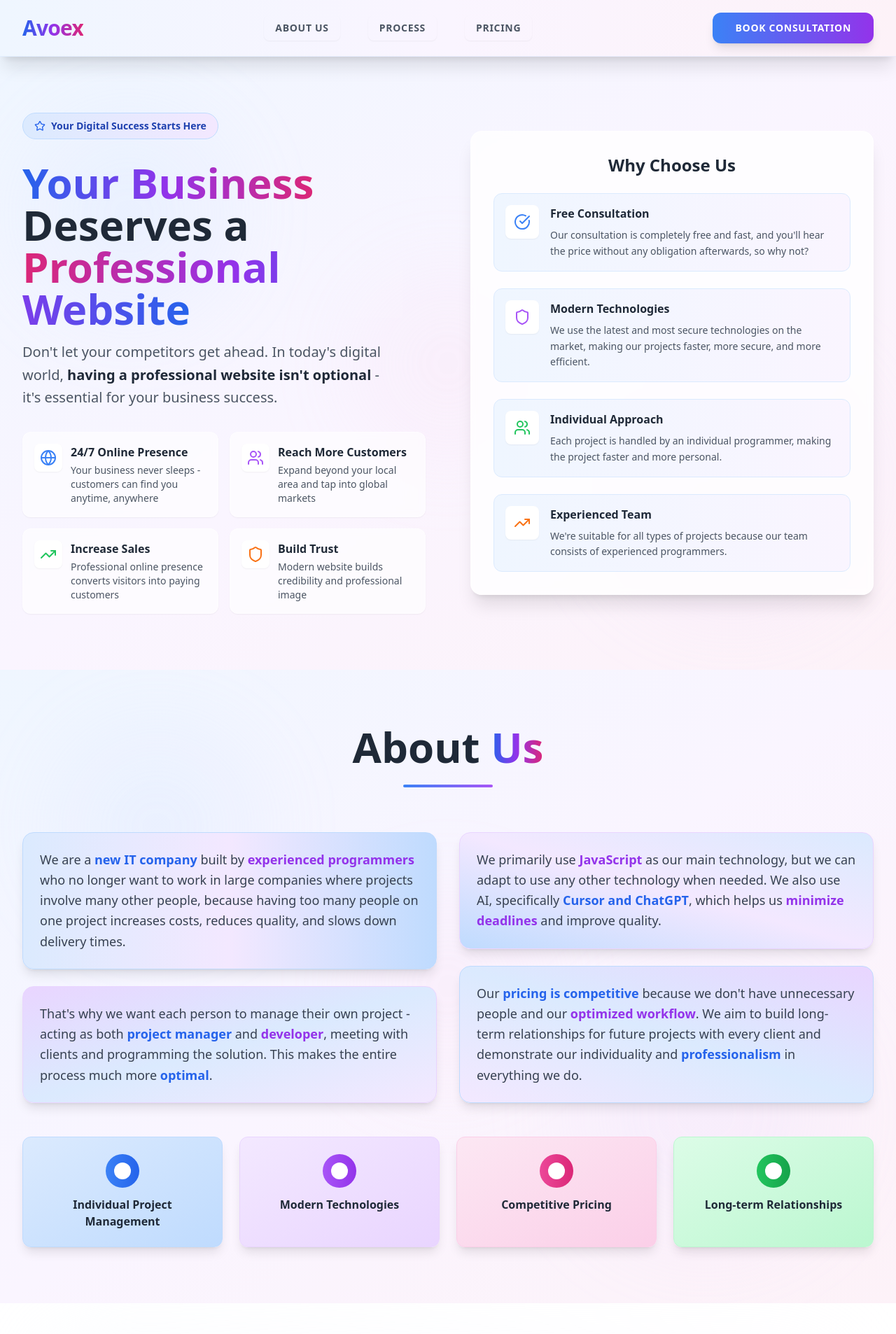
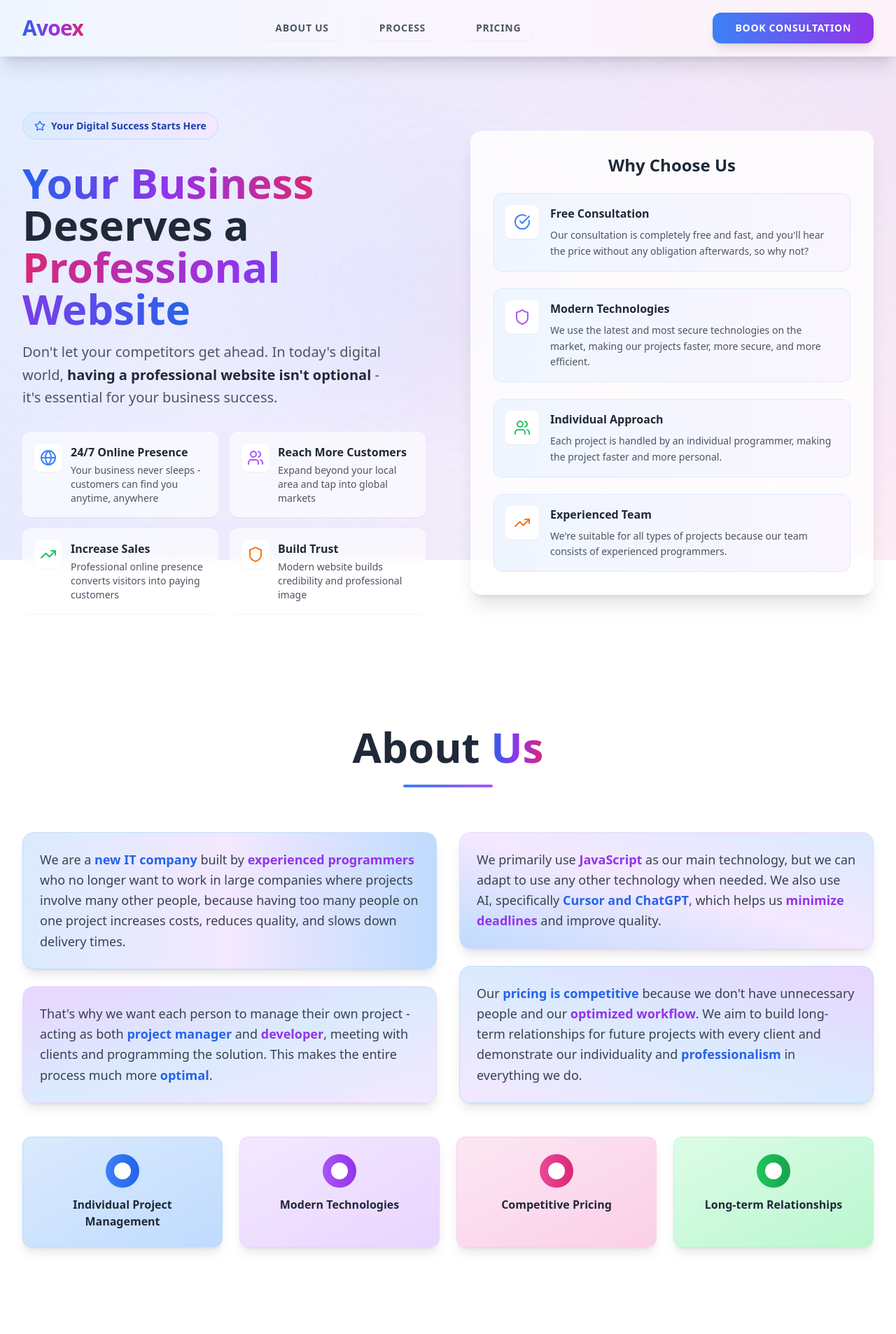
Before and after one commit to Angelvalkov2003/Avoex_frontend, a React (Vite) app: page / in a window 1280 px wide. Shown: the top 1906 px of the page at 70% size. Built offline with nearby package versions, Linux system fonts and the light colour scheme.

Commit message:
background

```diff
--- a/src/App.jsx
+++ b/src/App.jsx
@@ -8,14 +8,38 @@ import TermsOfService from "./pages/TermsOfService"
 
 const App = () => {
   return (
-        <div className="relative h-full w-full">
-      <div className="absolute inset-0 -z-10 h-full w-full items-center px-5 py-24 [background:radial-gradient(125%_125%_at_50%_10%,#FFF_60%,#5768FF_100%)]" />
+    <div className="min-h-screen relative overflow-hidden">
+      {/* Visible and interesting gradient background covering entire site */}
+      <div className="fixed inset-0 -z-10">
+        {/* Main visible gradient background */}
+        <div className="absolute inset-0 bg-gradient-to-br from-blue-100/80 via-purple-100/70 to-pink-100/80"></div>
+
+        {/* More visible animated overlays */}
+        <div className="absolute inset-0 bg-gradient-to-tr from-cyan-200/40 via-transparent to-rose-200/40 animate-pulse"></div>
+        <div className="absolute inset-0 bg-gradient-to-bl from-indigo-200/30 via-transparent to-fuchsia-200/30 animate-pulse delay-2000"></div>
+
+        {/* More visible floating gradient orbs */}
+        <div className="absolute top-1/4 left-1/4 w-96 h-96 bg-gradient-to-r from-blue-200/50 to-purple-200/50 rounded-full blur-3xl animate-pulse"></div>
+        <div className="absolute bottom-1/4 right-1/4 w-80 h-80 bg-gradient-to-r from-pink-200/50 to-rose-200/50 rounded-full blur-3xl animate-pulse delay-1500"></div>
+        <div className="absolute top-1/2 left-1/2 transform -translate-x-1/2 -translate-y-1/2 w-64 h-64 bg-gradient-to-r from-cyan-200/40 to-pink-200/40 rounded-full blur-3xl animate-pulse delay-3000"></div>
+
+        {/* Additional visible layers for depth */}
+        <div className="absolute top-1/3 right-1/3 w-72 h-72 bg-gradient-to-r from-violet-200/35 to-blue-200/35 rounded-full blur-3xl animate-pulse delay-4000"></div>
+        <div className="absolute bottom-1/3 left-1/3 w-88 h-88 bg-gradient-to-r from-rose-200/35 to-pink-200/35 rounded-full blur-3xl animate-pulse delay-5000"></div>
+
+        {/* More visible pattern overlay */}
+        <div className="absolute inset-0 bg-gradient-to-r from-transparent via-white/8 to-transparent"></div>
+        <div className="absolute inset-0 bg-gradient-to-b from-transparent via-white/5 to-transparent"></div>
+      </div>
+
+      <div className="relative z-10">
         <Routes>
           <Route path="/" element={<HomePage />} />
           <Route path="/privacy-policy" element={<PrivacyPolicy />} />
           <Route path="/terms-of-service" element={<TermsOfService />} />
         </Routes>
       </div>
+    </div>
   )
 }
 
--- a/src/components/AboutUs.jsx
+++ b/src/components/AboutUs.jsx
@@ -4,16 +4,10 @@ const AboutUs = () => {
   return (
     <section
       id="about"
-      className="py-20 bg-gradient-to-br from-blue-50 via-purple-50 to-pink-50 relative overflow-hidden"
+      className="py-20"
     >
-      {/* Animated background elements */}
-      <div className="absolute inset-0">
-        <div className="absolute top-20 left-20 w-72 h-72 bg-blue-200/30 rounded-full blur-3xl animate-pulse"></div>
-        <div className="absolute bottom-20 right-20 w-96 h-96 bg-purple-200/30 rounded-full blur-3xl animate-pulse delay-1000"></div>
-        <div className="absolute top-1/2 left-1/2 transform -translate-x-1/2 -translate-y-1/2 w-64 h-64 bg-pink-200/30 rounded-full blur-3xl animate-pulse delay-500"></div>
-      </div>
 
-      <div className="max-w-7xl mx-auto px-4 sm:px-6 lg:px-8 relative z-10">
+      <div className="max-w-7xl mx-auto px-4 sm:px-6 lg:px-8">
         {/* Section title */}
         <div className="text-center mb-16">
           <h2 className="text-5xl lg:text-6xl font-bold text-gray-800 mb-6">
--- a/src/components/ConsultationForm.jsx
+++ b/src/components/ConsultationForm.jsx
@@ -157,11 +157,9 @@ const ConsultationForm = () => {
   return (
     <div className="max-w-4xl mx-auto">
       <div className="relative">
-        {/* Background decoration */}
-        <div className="absolute inset-0 bg-gradient-to-r from-blue-500/10 via-purple-500/10 to-pink-500/10 rounded-3xl blur-3xl"></div>
 
         {/* Main form card */}
-        <div className="relative card bg-gradient-to-br from-white/95 to-blue-50/95 backdrop-blur-sm shadow-2xl border border-white/20 rounded-3xl overflow-hidden">
+        <div className="relative card bg-white shadow-2xl border border-gray-200 rounded-3xl overflow-hidden">
           {/* Header section */}
           <div className="bg-gradient-to-r from-blue-600 via-purple-600 to-pink-600 p-8 text-white relative overflow-hidden">
             <div className="absolute inset-0 bg-black/10"></div>
--- a/src/components/PersuasionHero.jsx
+++ b/src/components/PersuasionHero.jsx
@@ -50,12 +50,7 @@ const PersuasionHero = () => {
 
   return (
     <section className="relative min-h-screen flex items-center justify-center overflow-hidden">
-      {/* Background with animated elements */}
-      <div className="absolute inset-0 bg-gradient-to-br from-blue-50 via-purple-50 to-pink-50">
-        <div className="absolute top-20 left-10 w-72 h-72 bg-blue-200/30 rounded-full blur-3xl animate-pulse"></div>
-        <div className="absolute bottom-20 right-10 w-96 h-96 bg-purple-200/30 rounded-full blur-3xl animate-pulse delay-1000"></div>
-        <div className="absolute top-1/2 left-1/2 transform -translate-x-1/2 -translate-y-1/2 w-64 h-64 bg-pink-200/30 rounded-full blur-3xl animate-pulse delay-500"></div>
-      </div>
+      {/* Transparent background to show global gradient */}
 
       <div className="relative z-10 max-w-7xl mx-auto px-4 sm:px-6 lg:px-8 py-20">
         <div className="grid lg:grid-cols-2 gap-16 items-center">
--- a/src/components/Pricing.jsx
+++ b/src/components/Pricing.jsx
@@ -118,13 +118,8 @@ const Pricing = () => {
   ];
 
   return (
-    <section id="pricing" className="py-20 bg-gradient-to-br from-gray-50 via-blue-50 to-purple-50 relative overflow-hidden">
-      {/* Background decoration */}
-      <div className="absolute inset-0 bg-gradient-to-br from-blue-100/20 via-purple-100/20 to-pink-100/20"></div>
-      <div className="absolute top-10 left-10 w-32 h-32 bg-blue-200/30 rounded-full blur-3xl"></div>
-      <div className="absolute bottom-10 right-10 w-40 h-40 bg-purple-200/30 rounded-full blur-3xl"></div>
-
-      <div className="max-w-7xl mx-auto px-4 sm:px-6 lg:px-8 relative">
+    <section id="pricing" className="py-20">
+      <div className="max-w-7xl mx-auto px-4 sm:px-6 lg:px-8">
         {/* Section header */}
         <div className="text-center mb-16">
           <h2 className="text-4xl lg:text-5xl font-bold bg-gradient-to-r from-blue-600 via-purple-600 to-pink-600 bg-clip-text text-transparent mb-4">
--- a/src/components/WorkProcessTree.jsx
+++ b/src/components/WorkProcessTree.jsx
@@ -1,7 +1,6 @@
 import React from "react";
 
 const WorkProcessTree = () => {
-
   const processSteps = [
     {
       id: 1,
@@ -51,9 +50,8 @@ const WorkProcessTree = () => {
   ];
 
   return (
-    <div className="max-w-6xl mx-auto mb-8 px-4 relative">
-      {/* Background decoration */}
-      <div className="absolute inset-0 bg-gradient-to-br from-blue-50/30 via-purple-50/20 to-pink-50/30 rounded-3xl blur-3xl -z-10"></div>
+    <div className="py-20">
+      <div className="max-w-6xl mx-auto px-4">
 
       <div className="text-center mb-12 relative">
         <div className="inline-block relative">
@@ -110,14 +108,18 @@ const WorkProcessTree = () => {
 
       {/* Desktop layout */}
       <div className="hidden lg:block relative">
-        {/* Main vertical connector line with proper gradient */}
-        <div className="absolute left-1/2 transform -translate-x-1/2 w-2 bg-gradient-to-b from-blue-300 via-purple-300 to-pink-300 h-full rounded-full shadow-lg"></div>
-        <div className="absolute left-1/2 transform -translate-x-1/2 w-1 bg-gradient-to-b from-blue-200 via-purple-200 to-pink-200 h-full rounded-full"></div>
+        {/* Enhanced tree trunk/connector line with glow */}
+        <div className="absolute left-1/2 transform -translate-x-1/2 w-2 bg-gradient-to-b from-blue-300 via-purple-300 to-emerald-300 h-full rounded-full shadow-lg"></div>
+        <div className="absolute left-1/2 transform -translate-x-1/2 w-1 bg-gradient-to-b from-blue-200 via-purple-200 to-emerald-200 h-full rounded-full"></div>
 
         {/* Process steps */}
         <div className="space-y-12">
           {processSteps.map((step, index) => (
             <div key={step.id} className="relative group">
+              {/* Enhanced step connector line to next step */}
+              {index < processSteps.length - 1 && (
+                <div className="absolute left-1/2 transform -translate-x-1/2 w-2 bg-gradient-to-b from-gray-300 to-gray-400 h-12 top-20 z-0 rounded-full shadow-lg"></div>
+              )}
 
               {/* Step content */}
               <div className={`relative z-10 flex items-center ${index % 2 === 0 ? 'flex-row' : 'flex-row-reverse'}`}>
@@ -171,6 +173,7 @@ const WorkProcessTree = () => {
           <div className="w-2 h-2 bg-gradient-to-r from-blue-400 to-purple-400 rounded-full animate-ping"></div>
         </div>
       </div>
+      </div>
     </div>
   );
 };
--- a/src/pages/PrivacyPolicy.jsx
+++ b/src/pages/PrivacyPolicy.jsx
@@ -90,7 +90,7 @@ const PrivacyPolicy = () => {
   ];
 
   return (
-    <div className="min-h-screen bg-gradient-to-br from-gray-50 via-blue-50 to-purple-50">
+    <div className="min-h-screen">
       {/* Header */}
       <div className="bg-white shadow-sm border-b">
         <div className="max-w-4xl mx-auto px-4 sm:px-6 lg:px-8 py-6">
--- a/src/pages/TermsOfService.jsx
+++ b/src/pages/TermsOfService.jsx
@@ -114,7 +114,7 @@ const TermsOfService = () => {
   ];
 
   return (
-    <div className="min-h-screen bg-gradient-to-br from-gray-50 via-blue-50 to-purple-50">
+    <div className="min-h-screen">
       {/* Header */}
       <div className="bg-white shadow-sm border-b">
         <div className="max-w-4xl mx-auto px-4 sm:px-6 lg:px-8 py-6">
```
Lines whose indentation alone changed are shown as unchanged.
